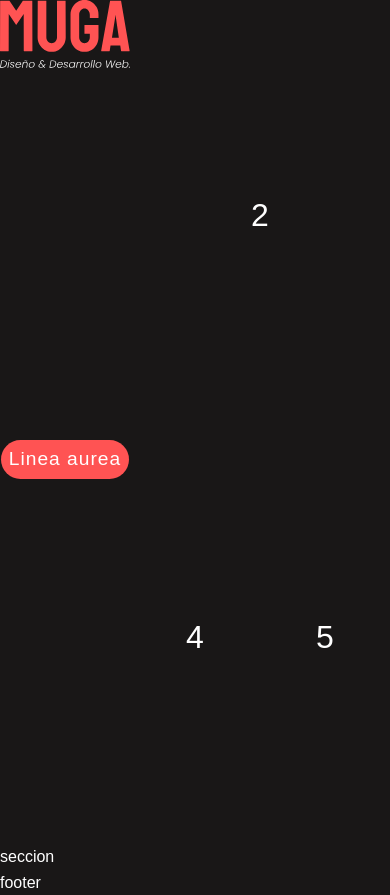
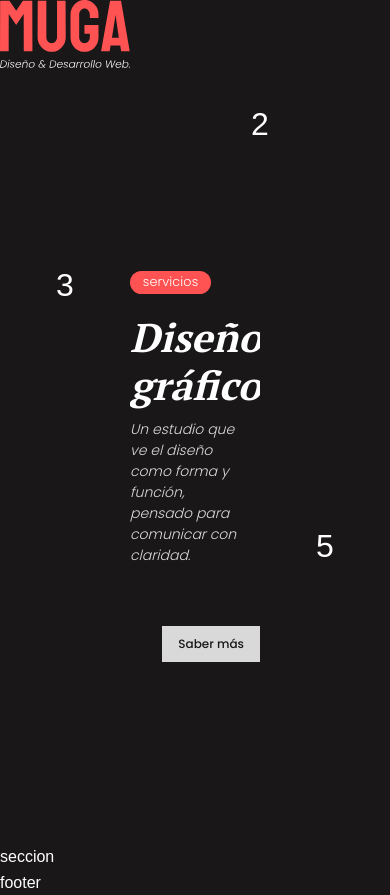
Before and after one commit to GRAMAPHENIA/muga, a plain HTML site: page index.html in a window 390 px wide. Drawn offline with Linux system fonts and the light colour scheme.

Commit message:
feat: Alinear botón "Saber más" a la derecha y mejorar estructura responsive
- Añadido estilo para alinear el botón "Saber más" a la derecha mediante align-self: flex-end
- Estructurada la clase bottom-row para mejor organización del contenido
- Mejorada la responsividad para dispositivos móviles

```diff
--- a/css/styles.css
+++ b/css/styles.css
@@ -105,6 +105,10 @@ body {
 
 #box-4 {
   grid-area: 2 / 2 / 3 / 3;
+  display: flex;
+  flex-direction: column;
+  align-items: flex-start;
+  justify-content: flex-start;
 }
 
 #box-5 {
@@ -124,11 +128,13 @@ body {
 .badge {
   background-color: #ff5353;
   color: #ffffff;
-  padding: .25rem 0.5rem;
+  padding: 0.1rem 0.8rem;
   border-radius: 2rem;
-  font-size: 1.2rem;
-  font-weight: 400;
-  letter-spacing: 1px;
+  font-size: .8rem;
+  font-family: 'Poppins', sans-serif;
+  font-weight: 200;
+  letter-spacing: .1px;
+  display: inline-block;
 }
 
 /* Media queries simplificados para mejor responsividad */
@@ -176,3 +182,57 @@ body {
     padding: 0;
   }
 }
+
+/* Estilo para el título de servicio */
+.service-title {
+  font-family: 'PT Serif', serif;
+  font-size: 40px;
+  font-weight: 700;
+  font-style: italic;
+  color: #ffffff;
+  margin-top: 12px;
+  text-align: left;
+  line-height: 1.2;
+}
+
+/* Estilo para la descripción del servicio */
+.service-description {
+  font-family: 'Poppins', sans-serif;
+  font-size: 14px;
+  font-weight: 300;
+  font-style: italic;
+  color: #D9D9D9;
+  margin-top: 10px;
+  text-align: left;
+  line-height: 1.5;
+  max-width: 90%;
+}
+
+/* Estilo para las filas dentro de box-4 */
+.bottom-row {
+  display: flex;
+  flex-direction: column;
+  align-items: flex-start;
+  justify-content: flex-start;
+  width: 100%;
+  position: relative;
+}
+
+/* Estilo para el botón Saber más */
+.know-more-btn {
+  display: inline-block;
+  background-color: #D9D9D9;
+  color: #191717;
+  font-family: 'Poppins', sans-serif;
+  font-size: 12px;
+  font-weight: 500;
+  padding: 8px 16px;
+  text-decoration: none;
+  margin-top: 60px;
+  transition: all 0.3s ease;
+  align-self: flex-end;
+}
+
+.know-more-btn:hover {
+  background-color: #ffffff;
+}
--- a/index.html
+++ b/index.html
@@ -6,6 +6,8 @@
     <title>MUGA</title>
     <link rel="stylesheet" href="css/styles.css" />
     <link rel="icon" type="image/png" href="assets/favicon.png" />
+    <link href="https://fonts.googleapis.com/css2?family=Poppins:wght@300;400;500;600&display=swap" rel="stylesheet">
+    <link href="https://fonts.googleapis.com/css2?family=PT+Serif:wght@400;700&display=swap" rel="stylesheet">
   </head>
   <body>
     <header>
@@ -27,9 +29,19 @@
             </div>
             <div class="grid-item" id="box-2">2</div>
             <div class="grid-item" id="box-3">
-              <span class="badge">Linea aurea</span>
+              3
             </div>
-            <div class="grid-item" id="box-4">4</div>
+            <div class="grid-item" id="box-4">
+              <div class="top-row">
+                <span class="badge">servicios</span>
+                <h2 class="service-title">Diseño gráfico</h2>
+              </div>
+              <div class="bottom-row">
+                <p class="service-description">Un estudio que ve el diseño como forma y función, pensado para comunicar con claridad.</p>
+                <a href="#" class="know-more-btn">Saber más</a>
+
+              </div>
+            </div>
             <div class="grid-item" id="box-5">5</div>
           </div>
         </div>
```
Also changed, not shown: fonts/koulen/ttf/koulen-khmer-400-normal.ttf (added), fonts/koulen/ttf/koulen-latin-400-normal.ttf (added), fonts/koulen/webfonts/koulen-khmer-400-normal.woff (added), fonts/koulen/webfonts/koulen-khmer-400-normal.woff2 (added), fonts/koulen/webfonts/koulen-latin-400-normal.woff (added), fonts/koulen/webfonts/koulen-latin-400-normal.woff2 (added), 1 other file.
